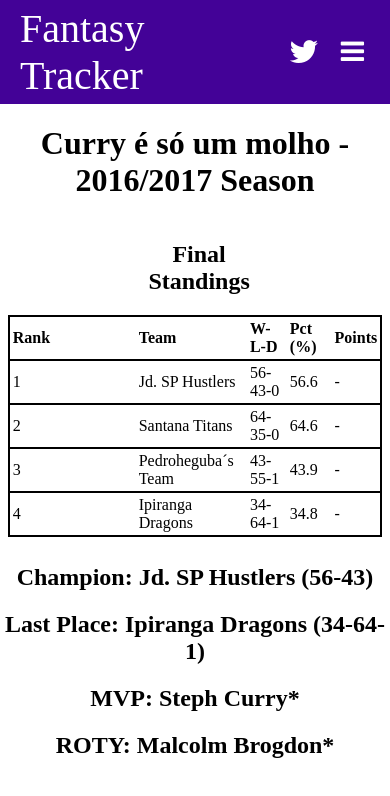
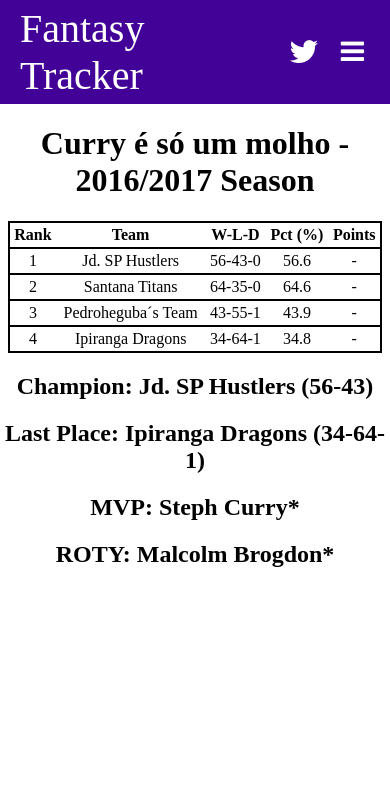
Before and after one commit to LeoFonsecaP/YahooFantasyTracker, a React (Create React App) app in the folder fantasytracker/: page /2017 in a window 390 px wide. Shown: the top 796 px of the page. Built offline with nearby package versions, Linux system fonts and the light colour scheme.

Commit message:
Fixed Table, mobile changes. Home standings should be done

```diff
--- a/fantasytracker/src/Components/Season1.jsx
+++ b/fantasytracker/src/Components/Season1.jsx
@@ -4,7 +4,6 @@
             <h1>Ano passado não valeu - 2020/2021 Season</h1>
             <div className="Season1">
                 <table>
-                    <h2>Final Standings</h2>
                     <tr>
                         <th>Rank</th>
                         <th>Team</th>
--- a/fantasytracker/src/Components/Season2.jsx
+++ b/fantasytracker/src/Components/Season2.jsx
@@ -4,7 +4,6 @@
             <h1>Ninguém torce pra contender - 2019/2020 Season*</h1>
             <div className="Season1">
                 <table>
-                    <h2>Final Standings</h2>
                     <tr>
                         <th>Rank</th>
                         <th>Team</th>
--- a/fantasytracker/src/Components/Season3.jsx
+++ b/fantasytracker/src/Components/Season3.jsx
@@ -4,7 +4,6 @@
             <h1>Cousins é um cuzao - 2018/2019 Season</h1>
             <div className="Season1">
                 <table>
-                    <h2>Final Standings</h2>
                     <tr>
                         <th>Rank</th>
                         <th>Team</th>
--- a/fantasytracker/src/Components/Season4.jsx
+++ b/fantasytracker/src/Components/Season4.jsx
@@ -4,7 +4,6 @@
             <h1>O Leo fala muita merda - 2017/2018 Season</h1>
             <div className="Season1">
                 <table>
-                    <h2>Final Standings</h2>
                     <tr>
                         <th>Rank</th>
                         <th>Team</th>
--- a/fantasytracker/src/Components/Season5.jsx
+++ b/fantasytracker/src/Components/Season5.jsx
@@ -4,7 +4,6 @@
             <h1>Curry é só um molho - 2016/2017 Season</h1>
             <div className="Season1">
                 <table>
-                    <h2>Final Standings</h2>
                     <tr>
                         <th>Rank</th>
                         <th>Team</th>
--- a/fantasytracker/src/index.css
+++ b/fantasytracker/src/index.css
@@ -152,36 +152,30 @@
   min-height: 75vh;
 }
 .Season1{
+  margin-top: 3%;
   text-align: center;
   display: flex;
   flex-wrap: wrap;
   overflow-x: auto;
 }
 .Season1 table{
-  margin: 0 10%;
+  margin: 0 15%;
   border-collapse: collapse;
 }
-.Season1 table h2{
-  width: 100%;
-  margin-left:100%;
-}
+
 .Season1 table tr{
   border: 2px solid black;
 }
 td, th {
   padding: 5px;
-  text-align: left;
-}
-
-.Season1 .Categorias{
-  font-family: Yahoo;
-  margin-top: 2%;
+  text-align: center;
 }
 .History{
   text-align: center;
   margin-top: 5%;
   min-height: 75vh;
 }
+
 @media (max-width:750px){
   .nav{
     display: none;
@@ -196,11 +190,6 @@
   footer{
     display: none
   }
-  .Season1{
-    text-align: center;
-    display: flex;
-    flex-direction: column;
-  }
   .PrevSeasons{
     margin-left:-25px;
   }
@@ -211,6 +200,12 @@
   }
   td, th {
     padding: 3px;
-    text-align: left;
   }
 }
+@media (max-width: 900px){
+  .Season1{
+    text-align: center;
+    display: flex;
+    flex-direction: column;
+  }
+}
```
Also changed, not shown: fantasytracker/src/Components/Home.jsx (added, +35 -0 lines).
